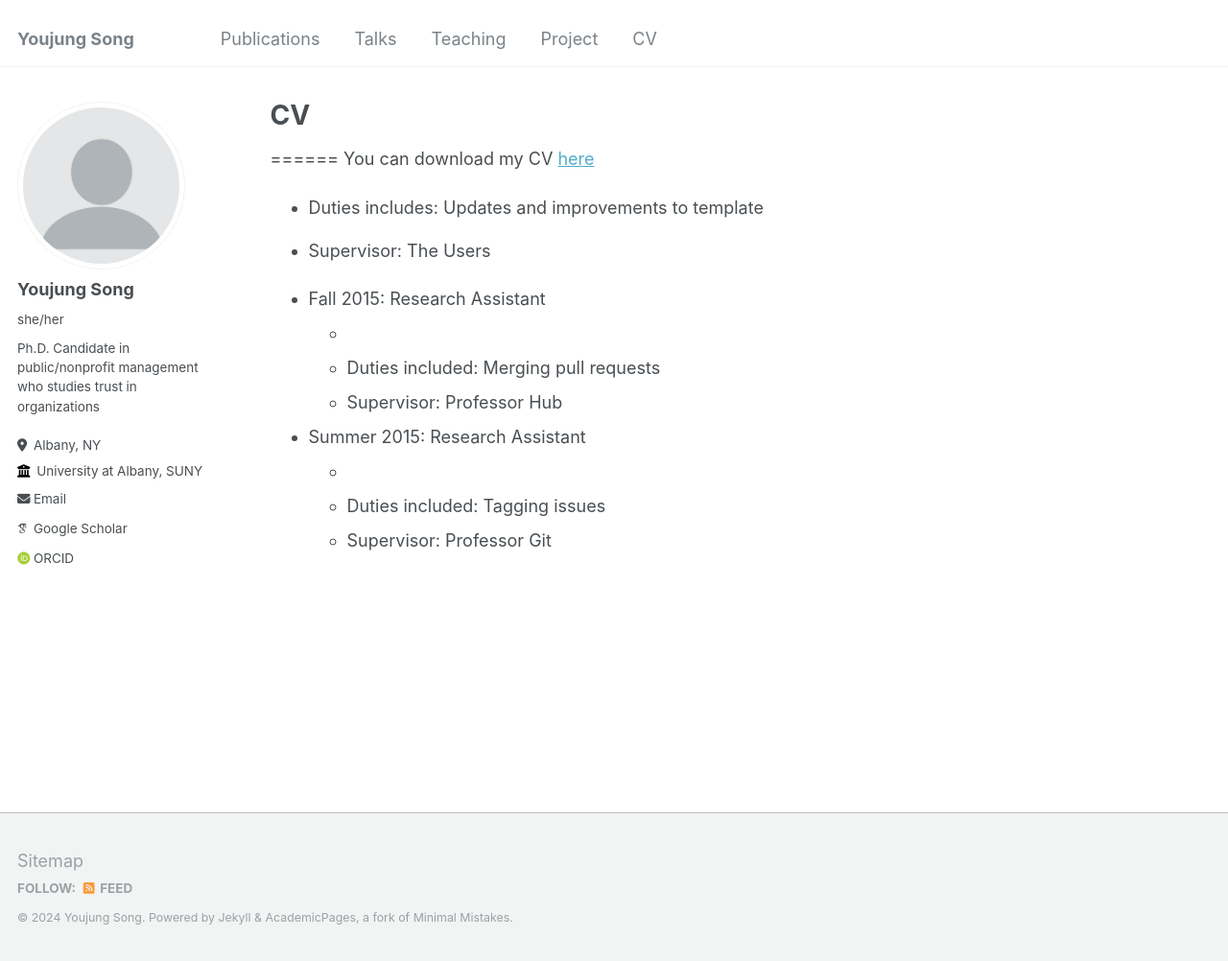
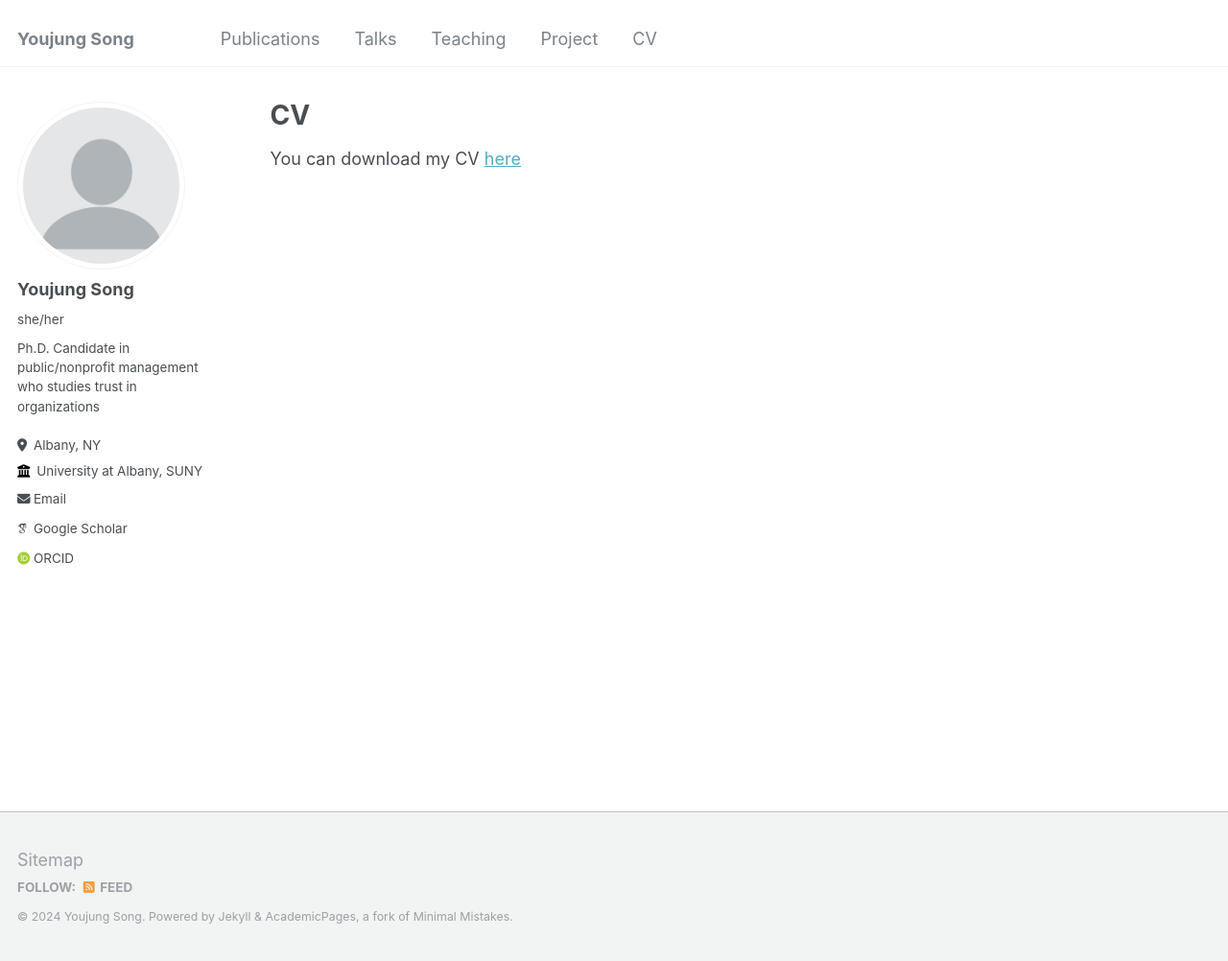
Before and after one commit to youjung-song/Youjung-song.github.io, a Jekyll site: the page built from _pages/cv.md, in a window 1280 px wide and 1002 px high. Shown: the whole window at 96% size. Built offline with Jekyll 4.4.1, drawn with Linux system fonts in a browser that asks for light colours; some web fonts are replaced.

Commit message:
Update cv.md

```diff
--- a/_pages/cv.md
+++ b/_pages/cv.md
@@ -8,17 +8,5 @@ redirect_from:
 ---
 
 {% include base_path %}
-======
+
 You can download my CV [here](https://mmistakes.github.io/minimal-mistakes/)
-  * Duties includes: Updates and improvements to template
-  * Supervisor: The Users
-
-* Fall 2015: Research Assistant
-  *
-  * Duties included: Merging pull requests
-  * Supervisor: Professor Hub
-
-* Summer 2015: Research Assistant
-  *
-  * Duties included: Tagging issues
-  * Supervisor: Professor Git
```
